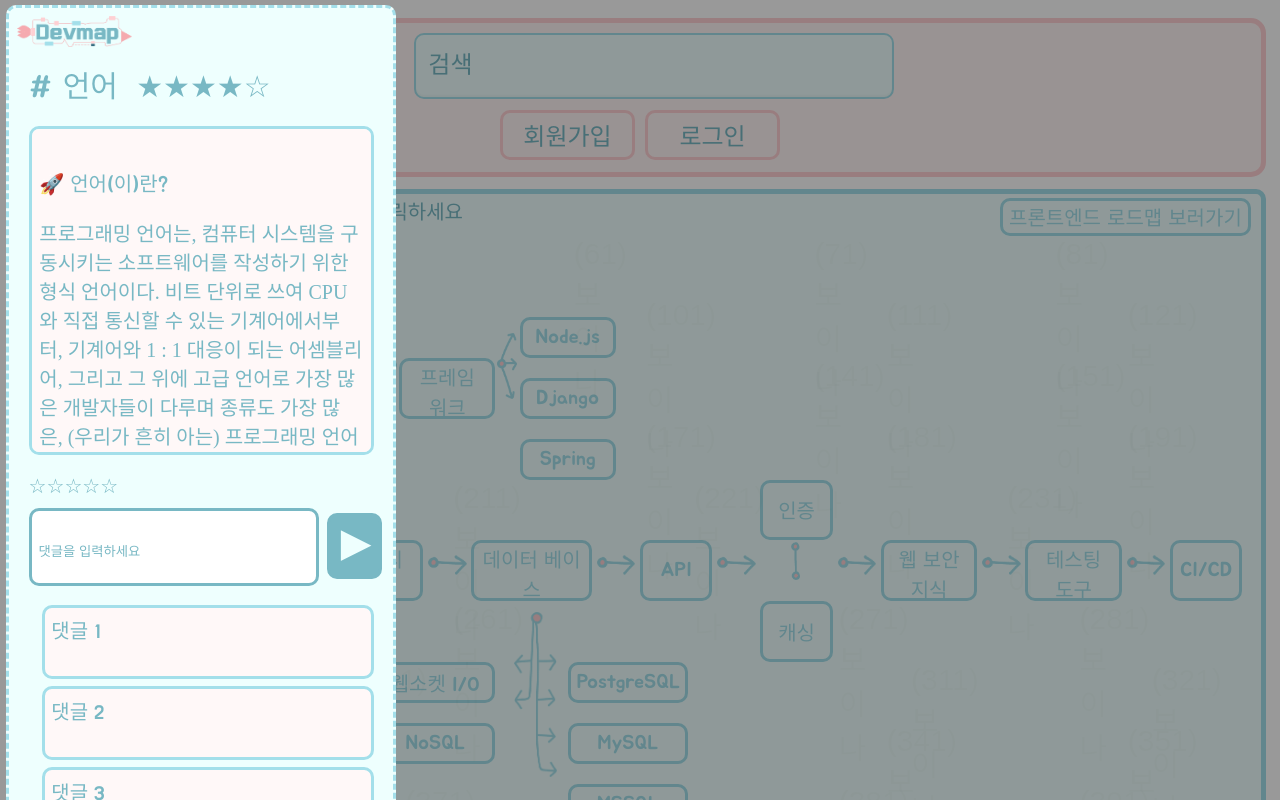
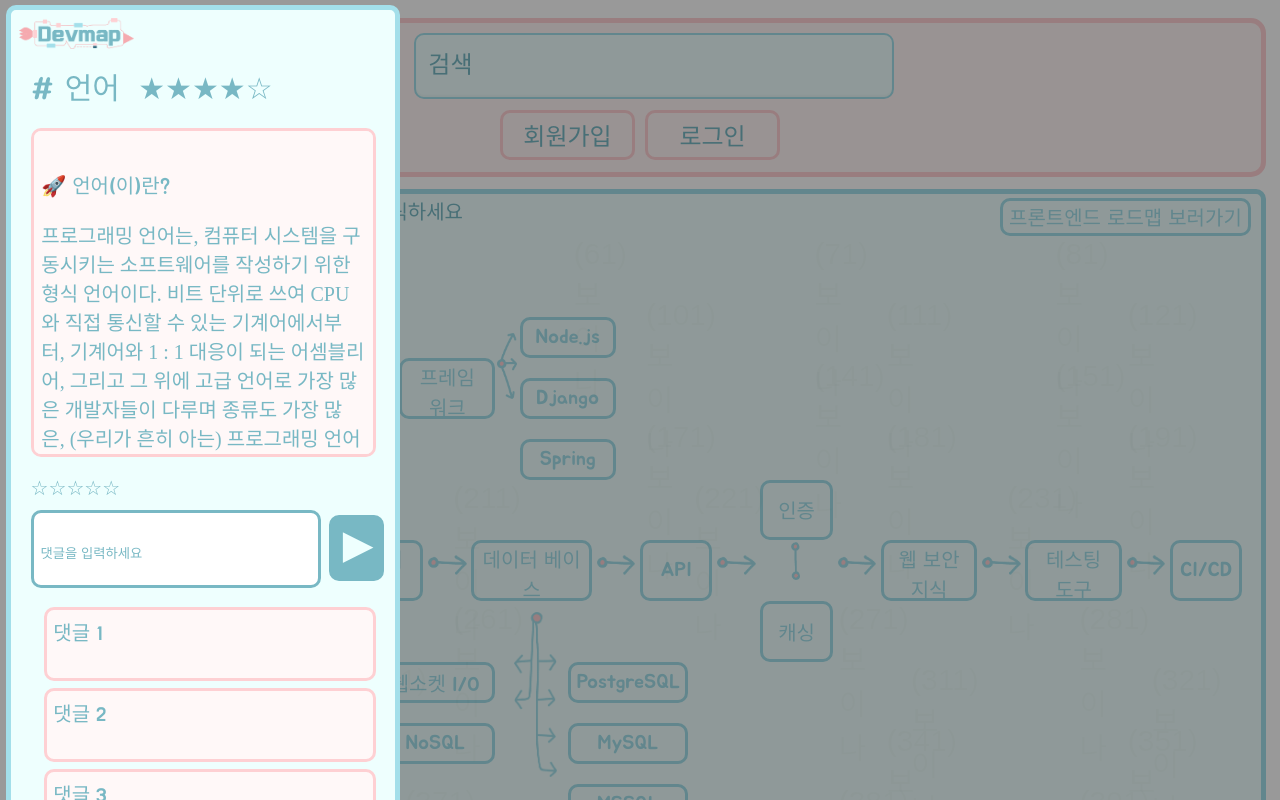
Before and after one commit to codestates/Devmap_client, a React (Create React App) app in the folder devmap/: page /users/totalMap-back in a window 1280 px wide. Both pictures are taken after a click on the button "언 어". Shown: the top 800 px of the page. Built offline with nearby package versions, Linux system fonts and the light colour scheme; a web font is replaced by a local one.

Commit message:
modified/color

```diff
--- a/devmap/src/pages/ModalBack.jsx
+++ b/devmap/src/pages/ModalBack.jsx
@@ -26,7 +26,7 @@ const ModalBackWrapper = styled.div`
     width: 30%;
     height: 124%;
     background-color: #eefffe;
-    border: 3px dashed;
+    border: 5px solid;
     border-radius: 10px;
     border-color: #a3dfea;
     animation: slidein 1s ease-in-out;
@@ -75,7 +75,7 @@ const ItemInfo = styled.div`
     background-color: #fff8f8;
     border: 3px solid;
     border-radius: 10px;
-    border-color: #a3dfea;
+    border-color: #fed0d3;
     max-height: 30%;
     overflow: auto;
     ::-webkit-scrollbar {
@@ -177,7 +177,7 @@ const AComment = styled.li`
     padding: 2%;
     border: 3px solid;
     border-radius: 10px;
-    border-color: #a3dfea;
+    border-color: #fed0d3;
     background-color: #fff8f8;
     font-size: 20px;
     font-family: Do Hyeon;
--- a/devmap/src/pages/ModalFront.jsx
+++ b/devmap/src/pages/ModalFront.jsx
@@ -81,7 +81,7 @@ const ItemInfo = styled.div`
     background-color: #fff8f8;
     border: 3px solid;
     border-radius: 10px;
-    border-color: #a3dfea;
+    border-color: #fed0d3;
     max-height: 30%;
     overflow: auto;
     ::-webkit-scrollbar {
@@ -183,7 +183,7 @@ const AComment = styled.li`
     padding: 2%;
     border: 3px solid;
     border-radius: 10px;
-    border-color: #a3dfea;
+    border-color: #fed0d3;
     background-color: #fff8f8;
     font-size: 20px;
     font-family: Do Hyeon;
```
